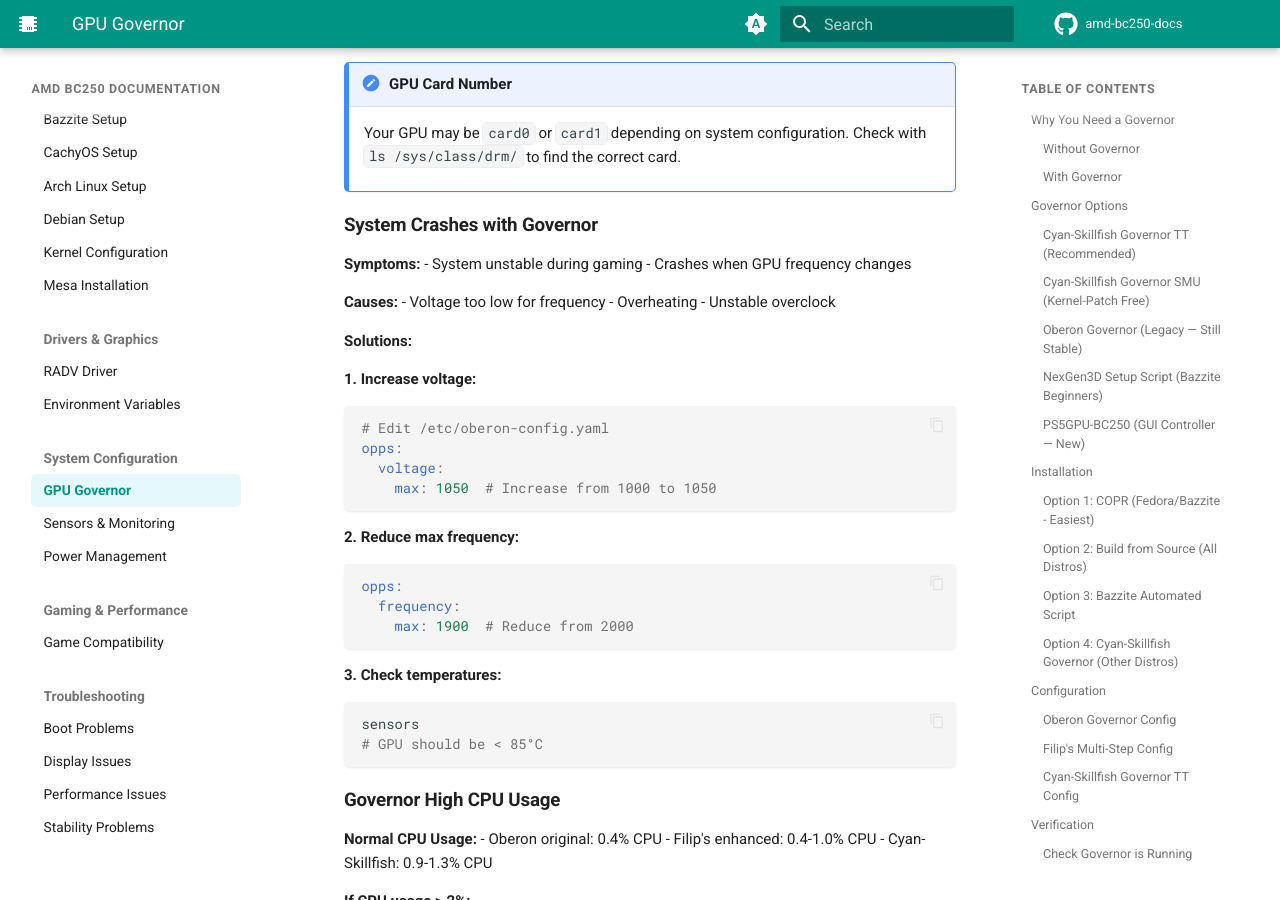
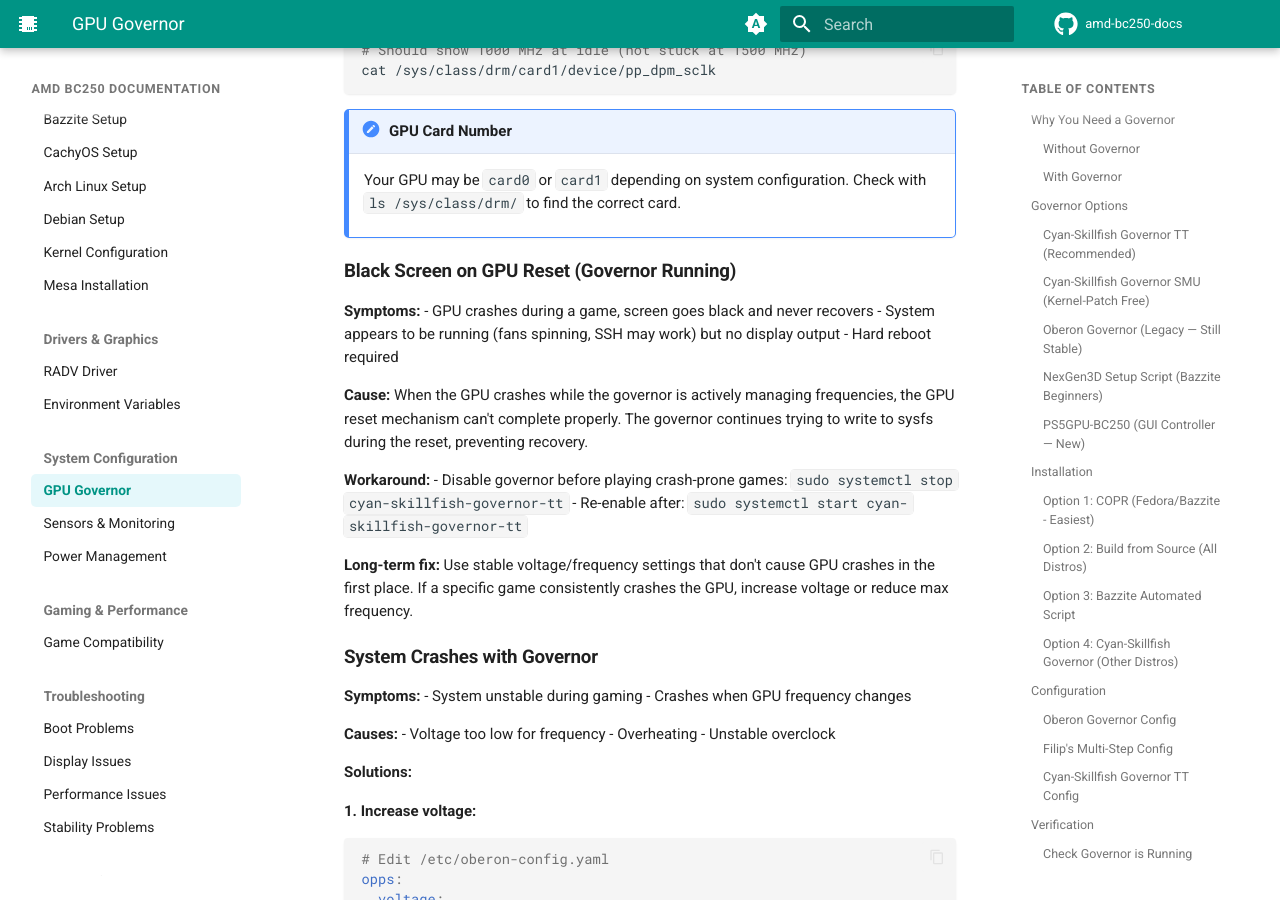
Before and after one commit to elektricM/amd-bc250-docs, an MkDocs documentation site: the page built from docs/system/governor.md, in a window 1280 px wide and 900 px high, scrolled down 10784 px. Built offline with MkDocs 1.6.1 and Material for MkDocs 9.7.7, drawn with Linux system fonts in a browser that asks for light colours; comment, search, counter and statistics services are not loaded; the version menu is left out; some of the changed text lies outside the part shown.

Commit message:
wip: leftover changes from first pass

````diff
--- a/docs/system/governor.md
+++ b/docs/system/governor.md
@@ -269,8 +269,8 @@
 
 **Advanced Multi-Step Configuration:**
 
-!!!warning "Requires Kernel Patch"
-    The 350 MHz minimum frequency requires the GPU frequency range kernel patch. Without the patch, the governor will crash with `std::__ios_failure`. Use `min: 1000` on stock kernels.
+!!!warning "Requires Kernel Patch (or SMU Governor)"
+    The 350 MHz minimum frequency requires either the GPU frequency range kernel patch (pre-included in Bazzite) or the SMU governor. On stock kernels without the patch, the governor will crash with `std::__ios_failure`. Use `min: 1000` on stock kernels, or switch to `cyan-skillfish-governor-smu` which bypasses the patch requirement entirely.
 
 ```yaml
 opps:
@@ -499,6 +499,21 @@
 !!!note "GPU Card Number"
     Your GPU may be `card0` or `card1` depending on system configuration. Check with `ls /sys/class/drm/` to find the correct card.
 
+### Black Screen on GPU Reset (Governor Running)
+
+**Symptoms:**
+- GPU crashes during a game, screen goes black and never recovers
+- System appears to be running (fans spinning, SSH may work) but no display output
+- Hard reboot required
+
+**Cause:** When the GPU crashes while the governor is actively managing frequencies, the GPU reset mechanism can't complete properly. The governor continues trying to write to sysfs during the reset, preventing recovery.
+
+**Workaround:**
+- Disable governor before playing crash-prone games: `sudo systemctl stop cyan-skillfish-governor-tt`
+- Re-enable after: `sudo systemctl start cyan-skillfish-governor-tt`
+
+**Long-term fix:** Use stable voltage/frequency settings that don't cause GPU crashes in the first place. If a specific game consistently crashes the GPU, increase voltage or reduce max frequency.
+
 ### System Crashes with Governor
 
 **Symptoms:**
````
Also changed, not shown: docs/getting-started/quick-start.md (+22 -0 lines).
